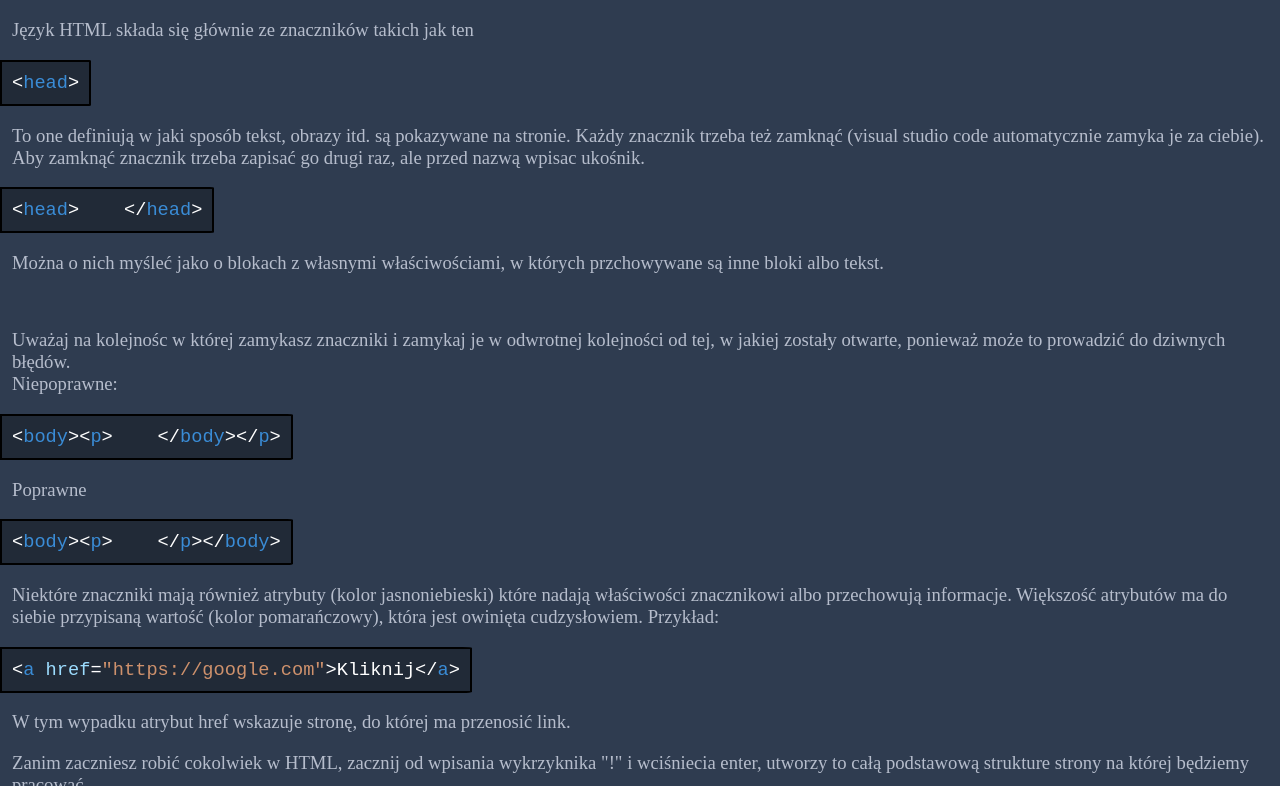
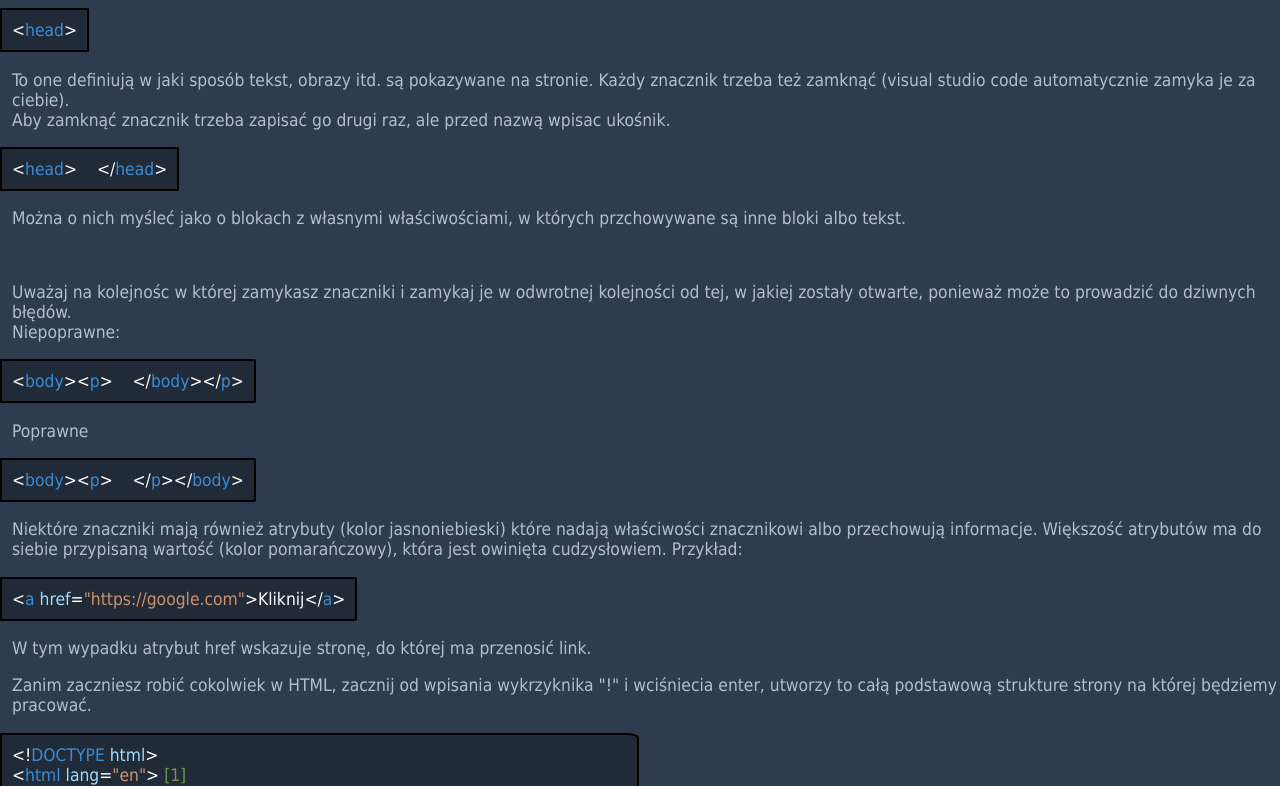
Before and after one commit to JakRad21/inf-03, a plain HTML site: page index.html in a window 1280 px wide. Shown: the part 1134-1920 px from the top of the page. Drawn offline with Linux system fonts and the light colour scheme.

Commit message:
Update style.css

```diff
--- a/style.css
+++ b/style.css
@@ -4,14 +4,16 @@
 }
 *{
     color: #b6bdcc;
-    margin-left: 12px;
-    margin-right: 12px;
+    font-family: Tahoma
 }
 .title{
     font-size: 36pt;
 }
+p{
+    margin-left: 12px;
+}
 p, li, code{
-    font-size: 14pt;
+    font-size: 13pt;
 }
 pre, code, html, span{
     margin: 0;
@@ -36,3 +38,6 @@
 .org{
     color: #ce916c;
 }
+.grn{
+    color: #6a9955;
+}
```
